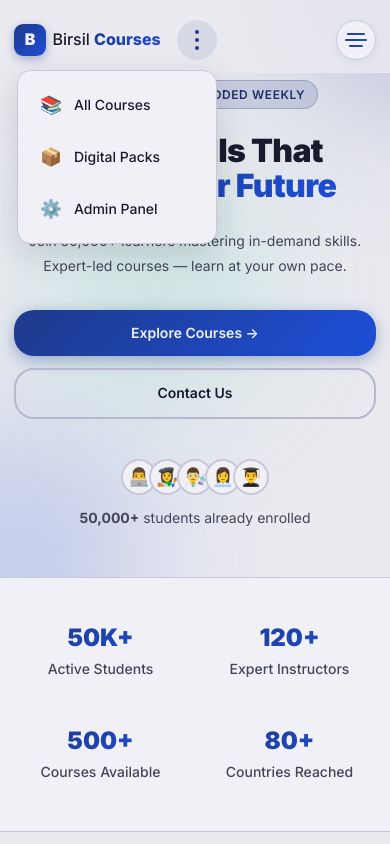
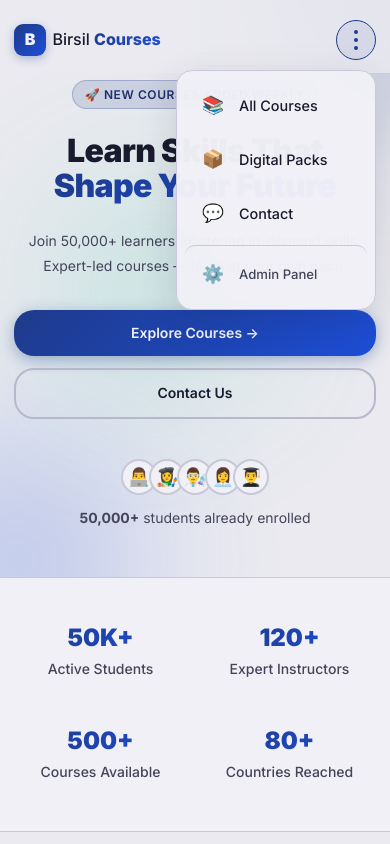
Before and after one commit to maxin3820-jpg/BC, a React (Vite) app: page / in a window 390 px wide. Both pictures are taken after a click on the button "Open menu". Shown: the top 844 px of the page. Built offline with nearby package versions, Linux system fonts and the light colour scheme; no server answers.

Commit message:
Replace mobile hamburger with 3-dot ellipsis dropdown popover menu

```diff
--- a/src/components/Navbar/Navbar.css
+++ b/src/components/Navbar/Navbar.css
@@ -1,19 +1,17 @@
 .navbar {
   position: fixed;
-  top: 0;
-  left: 0;
-  right: 0;
+  top: 0; left: 0; right: 0;
   z-index: 1000;
   padding: 1rem 0;
   transition: all 0.3s ease;
   border-bottom: 1px solid transparent;
-  background: rgba(234, 234, 240, 0.85);
+  background: rgba(234,234,240,0.85);
   backdrop-filter: blur(12px);
   -webkit-backdrop-filter: blur(12px);
 }
 
 .navbar.scrolled {
-  background: rgba(234, 234, 240, 0.96);
+  background: rgba(234,234,240,0.96);
   border-bottom-color: var(--border);
   padding: 0.75rem 0;
   box-shadow: 0 2px 16px rgba(26,26,46,0.08);
@@ -23,7 +21,6 @@
   display: flex;
   align-items: center;
   gap: 1.5rem;
-  position: relative;
 }
 
 /* ===== LOGO ===== */
@@ -36,7 +33,6 @@
   font-size: 1.15rem;
   font-weight: 500;
   flex-shrink: 0;
-  z-index: 1001;
 }
 
 .navbar-logo strong {
@@ -48,21 +44,16 @@
 }
 
 .logo-icon {
-  width: 36px;
-  height: 36px;
+  width: 36px; height: 36px;
   border-radius: 9px;
   background: var(--grad-primary);
-  display: flex;
-  align-items: center;
-  justify-content: center;
-  font-weight: 900;
-  font-size: 1.1rem;
-  color: #F0F0F6;
+  display: flex; align-items: center; justify-content: center;
+  font-weight: 900; font-size: 1.1rem; color: #F0F0F6;
   flex-shrink: 0;
-  box-shadow: 0 3px 10px rgba(30,58,138,0.35);
+  box-shadow: 0 3px 10px rgba(30,58,138,0.3);
 }
 
-/* ===== DESKTOP NAV LINKS ===== */
+/* ===== DESKTOP NAV ===== */
 .navbar-links {
   display: flex;
   align-items: center;
@@ -92,207 +83,27 @@
   font-weight: 600;
 }
 
-/* Hide mobile CTA on desktop */
-.nav-mobile-cta { display: none; }
+.navbar-cta { flex-shrink: 0; }
 
-/* ===== DESKTOP CTA ===== */
-.navbar-cta {
-  flex-shrink: 0;
+/* ===== HIDE DESKTOP NAV ON MOBILE ===== */
+@media (max-width: 768px) {
+  .navbar-links { display: none; }
+  .navbar-cta { display: none; }
 }
 
-/* ===== HAMBURGER ===== */
-.hamburger {
+/* ===== MOBILE 3-DOT MENU ===== */
+/* Hidden on desktop */
+.mobile-menu-wrap {
   display: none;
-  flex-direction: column;
-  justify-content: center;
-  align-items: center;
-  gap: 4px;
-  background: var(--bg-card);
-  border: 1.5px solid var(--border);
-  cursor: pointer;
-  padding: 0;
-  width: 46px;
-  height: 36px;
-  flex-shrink: 0;
-  z-index: 1001;
+  position: relative;
   margin-left: auto;
-  border-radius: 100px;
-  transition: all 0.25s ease;
-  box-shadow: 0 2px 8px rgba(30,58,138,0.08);
 }
 
-.hamburger:hover {
-  border-color: var(--primary);
-  background: rgba(30,58,138,0.06);
-  box-shadow: 0 2px 12px rgba(30,58,138,0.15);
-  transform: scale(1.04);
+@media (max-width: 768px) {
+  .mobile-menu-wrap { display: block; }
 }
 
-.hamburger span {
-  display: block;
-  height: 2px;
-  border-radius: 10px;
-  background: linear-gradient(90deg, var(--primary), var(--secondary));
-  transition: all 0.35s cubic-bezier(0.4, 0, 0.2, 1);
-  transform-origin: center;
-}
-
-.hamburger span:nth-child(1) { width: 18px; }
-.hamburger span:nth-child(2) { width: 22px; }
-.hamburger span:nth-child(3) { width: 14px; }
-
-/* Open state — morphs to X */
-.hamburger.open {
-  border-color: var(--primary);
-  background: rgba(30,58,138,0.08);
-}
-.hamburger.open span:nth-child(1) {
-  width: 20px;
-  transform: translateY(6px) rotate(45deg);
-}
-.hamburger.open span:nth-child(2) {
-  opacity: 0;
-  width: 0;
-}
-.hamburger.open span:nth-child(3) {
-  width: 20px;
-  transform: translateY(-6px) rotate(-45deg);
-}
-
-/* ===== MOBILE BACKDROP ===== */
-.nav-backdrop {
-  position: fixed;
-  inset: 0;
-  background: rgba(26,26,46,0.3);
-  backdrop-filter: blur(2px);
-  z-index: 998;
-  animation: fadeIn 0.2s ease;
-}
-
-@keyframes fadeIn {
-  from { opacity: 0; }
-  to { opacity: 1; }
-}
-
-/* ===== 1024px — shrink links ===== */
-@media (max-width: 1024px) {
-  .navbar-links a {
-    padding: 0.5rem 0.625rem;
-    font-size: 0.8rem;
-  }
-  .navbar-inner { gap: 1rem; }
-}
-
-/* ===== 768px — MOBILE MENU ===== */
-@media (max-width: 768px) {
-  .hamburger { display: flex; }
-  .navbar-cta { display: none; } /* hide desktop CTA, show mobile one inside nav */
-
-  .navbar-links {
-    position: fixed;
-    top: 65px;
-    left: 0;
-    right: 0;
-    flex-direction: column;
-    align-items: stretch;
-    gap: 0;
-    background: rgba(240, 240, 246, 0.98);
-    backdrop-filter: blur(20px);
-    -webkit-backdrop-filter: blur(20px);
-    border-bottom: 1px solid var(--border);
-    padding: 0.5rem 1rem 1rem;
-    z-index: 999;
-    box-shadow: 0 12px 40px rgba(26,26,46,0.12);
-
-    /* Hidden state */
-    opacity: 0;
-    transform: translateY(-6px);
-    pointer-events: none;
-    transition: opacity 0.2s ease, transform 0.2s ease;
-  }
-
-  .navbar.scrolled ~ * .navbar-links,
-  .navbar-links {
-    top: 65px;
-  }
-
-  .navbar-links.open {
-    opacity: 1;
-    transform: translateY(0);
-    pointer-events: all;
-  }
-
-  .navbar-links a {
-    font-size: 0.95rem;
-    font-weight: 500;
-    padding: 0.875rem 0.75rem;
-    border-radius: var(--radius-sm);
-    color: var(--text-primary);
-    border-bottom: 1px solid rgba(200,200,216,0.5);
-    min-height: 52px;
-    display: flex;
-    align-items: center;
-    letter-spacing: 0.01em;
-  }
-
-  .navbar-links a:last-of-type {
-    border-bottom: none;
-  }
-
-  .navbar-links a.active {
-    color: var(--primary);
-    font-weight: 600;
-    background: rgba(30,58,138,0.06);
-  }
-
-  .navbar-links a:hover {
-    background: rgba(30,58,138,0.05);
-    color: var(--primary);
-  }
-
-  /* Mobile CTA inside nav */
-  .nav-mobile-cta {
-    display: block;
-    padding-top: 0.875rem;
-    border-top: 1px solid var(--border);
-    margin-top: 0.25rem;
-  }
-
-  .nav-mobile-cta .btn {
-    width: 100%;
-    justify-content: center;
-  }
-}
-
-/* ===== 480px ===== */
-@media (max-width: 480px) {
-  .navbar { padding: 0.75rem 0; }
-  .navbar.scrolled { padding: 0.625rem 0; }
-  .logo-icon { width: 32px; height: 32px; font-size: 1rem; }
-  .navbar-logo { font-size: 1rem; gap: 0.4rem; }
-  .hamburger { width: 40px; height: 40px; }
-  .navbar-links { top: 58px; }
-}
-
-/* ===== 360px ===== */
-@media (max-width: 360px) {
-  .navbar-logo > span { display: none; }
-  .navbar-links { top: 55px; }
-  .navbar-links a { font-size: 0.9rem; padding: 0.75rem 0.875rem; }
-}
-
-/* ===== 3-DOT MENU — MOBILE ONLY ===== */
-.dots-menu {
-  display: none; /* hidden on desktop */
-  position: relative;
-}
-
-/* Show only on mobile */
-@media (max-width: 768px) {
-  .dots-menu { display: block; }
-}
-
-/* Trigger button — vertical 3 dots */
+/* 3-dot trigger button */
 .dots-btn {
   display: flex;
   flex-direction: column;
@@ -303,11 +114,16 @@
   height: 40px;
   border-radius: 50%;
   background: none;
-  border: none;
+  border: 1.5px solid var(--border);
   cursor: pointer;
-  transition: background 0.2s ease;
-  padding: 0;
+  transition: all 0.2s ease;
   flex-shrink: 0;
+}
+
+.dots-btn:hover,
+.dots-btn.open {
+  background: rgba(30,58,138,0.08);
+  border-color: var(--primary);
 }
 
 .dots-btn span {
@@ -316,41 +132,48 @@
   height: 4px;
   border-radius: 50%;
   background: var(--text-primary);
-  transition: all 0.2s ease;
+  transition: background 0.2s ease;
 }
 
-.dots-btn:hover,
-.dots-btn.active {
-  background: rgba(30,58,138,0.09);
-}
+.dots-btn.open span { background: var(--primary); }
 
-.dots-btn.active span {
-  background: var(--primary);
-}
-
-/* Dropdown */
-.dots-dropdown {
+/* ===== DROPDOWN POPOVER ===== */
+.mobile-dropdown {
   position: absolute;
   top: calc(100% + 10px);
   right: 0;
-  min-width: 200px;
-  background: var(--bg-card);
+  width: 220px;
+  background: rgba(240,240,246,0.98);
+  backdrop-filter: blur(20px);
+  -webkit-backdrop-filter: blur(20px);
   border: 1px solid var(--border);
-  border-radius: 14px;
-  box-shadow: 0 8px 32px rgba(26,26,46,0.14);
-  padding: 0.5rem;
-  z-index: 1002;
-  animation: dotsSlideIn 0.18s ease;
-  backdrop-filter: blur(12px);
+  border-radius: 16px;
+  box-shadow: 0 12px 40px rgba(26,26,46,0.14);
+  overflow: hidden;
+
+  /* Hidden state */
+  opacity: 0;
+  transform: translateY(-6px) scale(0.97);
+  transform-origin: top right;
+  pointer-events: none;
+  transition: opacity 0.2s ease, transform 0.2s ease;
+  z-index: 999;
 }
 
-@keyframes dotsSlideIn {
-  from { opacity: 0; transform: translateY(-6px) scale(0.97); }
-  to   { opacity: 1; transform: translateY(0) scale(1); }
+.mobile-dropdown.open {
+  opacity: 1;
+  transform: translateY(0) scale(1);
+  pointer-events: all;
 }
 
-/* Links inside dropdown */
-.dots-link {
+.mobile-dropdown-inner {
+  padding: 0.5rem;
+  display: flex;
+  flex-direction: column;
+  gap: 2px;
+}
+
+.mobile-dropdown-inner a {
   display: flex;
   align-items: center;
   gap: 0.75rem;
@@ -358,17 +181,60 @@
   border-radius: 10px;
   text-decoration: none;
   color: var(--text-primary);
-  font-size: var(--font-size-sm);
+  font-size: 0.9rem;
   font-weight: 500;
   transition: all 0.15s ease;
 }
 
-.dots-link:hover {
+.mobile-dropdown-inner a:hover {
   background: rgba(30,58,138,0.07);
   color: var(--primary);
 }
 
-.dots-link-icon {
+.mobile-dropdown-inner a.active {
+  background: rgba(30,58,138,0.1);
+  color: var(--primary);
+  font-weight: 600;
+}
+
+.md-icon {
   font-size: 1.1rem;
   flex-shrink: 0;
+  width: 28px;
+  text-align: center;
 }
+
+/* Admin link gets a subtle separator */
+.md-admin {
+  margin-top: 0.25rem;
+  border-top: 1px solid var(--border) !important;
+  padding-top: 0.875rem !important;
+  color: var(--text-secondary) !important;
+  font-size: 0.82rem !important;
+}
+
+.md-admin:hover {
+  color: var(--primary) !important;
+  background: rgba(30,58,138,0.06) !important;
+}
+
+/* ===== 1024px ===== */
+@media (max-width: 1024px) {
+  .navbar-links a { padding: 0.5rem 0.625rem; font-size: 0.8rem; }
+  .navbar-inner { gap: 1rem; }
+}
+
+/* ===== 480px ===== */
+@media (max-width: 480px) {
+  .navbar { padding: 0.75rem 0; }
+  .navbar.scrolled { padding: 0.625rem 0; }
+  .logo-icon { width: 32px; height: 32px; font-size: 1rem; }
+  .navbar-logo { font-size: 1rem; gap: 0.4rem; }
+  .mobile-dropdown { width: 200px; }
+}
+
+/* ===== 360px ===== */
+@media (max-width: 360px) {
+  .navbar-logo > span { display: none; }
+  .mobile-dropdown { width: 185px; right: -0.5rem; }
+}
--- a/src/components/Navbar/Navbar.jsx
+++ b/src/components/Navbar/Navbar.jsx
@@ -5,9 +5,8 @@ import './Navbar.css'
 const Navbar = () => {
   const [scrolled, setScrolled] = useState(false)
   const [menuOpen, setMenuOpen] = useState(false)
-  const [dotsOpen, setDotsOpen] = useState(false)
   const location = useLocation()
-  const dotsRef = useRef(null)
+  const menuRef = useRef(null)
 
   useEffect(() => {
     const handleScroll = () => setScrolled(window.scrollY > 20)
@@ -15,28 +14,24 @@ const Navbar = () => {
     return () => window.removeEventListener('scroll', handleScroll)
   }, [])
 
-  // Close both menus on route change
+  // Close on route change
+  useEffect(() => { setMenuOpen(false) }, [location])
+
+  // Close on outside click
   useEffect(() => {
-    setMenuOpen(false)
-    setDotsOpen(false)
-  }, [location])
-
-  // Lock body scroll when hamburger menu is open
-  useEffect(() => {
-    document.body.style.overflow = menuOpen ? 'hidden' : ''
-    return () => { document.body.style.overflow = '' }
-  }, [menuOpen])
-
-  // Close dots menu when clicking outside
-  useEffect(() => {
-    const handleClickOutside = (e) => {
-      if (dotsRef.current && !dotsRef.current.contains(e.target)) {
-        setDotsOpen(false)
+    if (!menuOpen) return
+    const handleClick = (e) => {
+      if (menuRef.current && !menuRef.current.contains(e.target)) {
+        setMenuOpen(false)
       }
     }
-    if (dotsOpen) document.addEventListener('mousedown', handleClickOutside)
-    return () => document.removeEventListener('mousedown', handleClickOutside)
-  }, [dotsOpen])
+    document.addEventListener('mousedown', handleClick)
+    document.addEventListener('touchstart', handleClick)
+    return () => {
+      document.removeEventListener('mousedown', handleClick)
+      document.removeEventListener('touchstart', handleClick)
+    }
+  }, [menuOpen])
 
   return (
     <header className={`navbar ${scrolled ? 'scrolled' : ''}`}>
@@ -49,73 +44,51 @@ const Navbar = () => {
         </Link>
 
         {/* Desktop Nav Links */}
-        <nav className={`navbar-links ${menuOpen ? 'open' : ''}`}>
-          <NavLink to="/" end onClick={() => setMenuOpen(false)}>Home</NavLink>
-          <NavLink to="/courses" onClick={() => setMenuOpen(false)}>Courses</NavLink>
-          <NavLink to="/packs" onClick={() => setMenuOpen(false)}>Packs</NavLink>
-          <NavLink to="/contact" onClick={() => setMenuOpen(false)}>Contact</NavLink>
-          <div className="nav-mobile-cta">
-            <Link to="/courses" className="btn btn-primary" onClick={() => setMenuOpen(false)}>
-              Browse Courses
-            </Link>
-          </div>
+        <nav className="navbar-links">
+          <NavLink to="/" end>Home</NavLink>
+          <NavLink to="/courses">Courses</NavLink>
+          <NavLink to="/packs">Packs</NavLink>
+          <NavLink to="/contact">Contact</NavLink>
         </nav>
 
         {/* Desktop CTA */}
         <div className="navbar-cta">
-          <Link to="/courses" className="btn btn-primary btn-sm">
-            Browse Courses
-          </Link>
+          <Link to="/courses" className="btn btn-primary btn-sm">Browse Courses</Link>
         </div>
 
-        {/* ===== 3-DOT MENU (mobile only) ===== */}
-        <div className="dots-menu" ref={dotsRef}>
+        {/* Mobile 3-dot button */}
+        <div className="mobile-menu-wrap" ref={menuRef}>
           <button
-            className={`dots-btn ${dotsOpen ? 'active' : ''}`}
-            onClick={() => setDotsOpen(!dotsOpen)}
-            aria-label="Quick menu"
-            aria-expanded={dotsOpen}
+            className={`dots-btn ${menuOpen ? 'open' : ''}`}
+            onClick={() => setMenuOpen(!menuOpen)}
+            aria-label="Open menu"
+            aria-expanded={menuOpen}
           >
             <span></span>
             <span></span>
             <span></span>
           </button>
 
-          {dotsOpen && (
-            <div className="dots-dropdown">
-              <Link to="/courses" className="dots-link" onClick={() => setDotsOpen(false)}>
-                <span className="dots-link-icon">📚</span>
-                All Courses
-              </Link>
-              <Link to="/packs" className="dots-link" onClick={() => setDotsOpen(false)}>
-                <span className="dots-link-icon">📦</span>
-                Digital Packs
-              </Link>
-              <Link to="/admin" className="dots-link" onClick={() => setDotsOpen(false)}>
-                <span className="dots-link-icon">⚙️</span>
-                Admin Panel
+          {/* Dropdown popover */}
+          <div className={`mobile-dropdown ${menuOpen ? 'open' : ''}`} role="menu">
+            <div className="mobile-dropdown-inner">
+              <NavLink to="/courses" onClick={() => setMenuOpen(false)}>
+                <span className="md-icon">📚</span> All Courses
+              </NavLink>
+              <NavLink to="/packs" onClick={() => setMenuOpen(false)}>
+                <span className="md-icon">📦</span> Digital Packs
+              </NavLink>
+              <NavLink to="/contact" onClick={() => setMenuOpen(false)}>
+                <span className="md-icon">💬</span> Contact
+              </NavLink>
+              <Link to="/admin" className="md-admin" onClick={() => setMenuOpen(false)}>
+                <span className="md-icon">⚙️</span> Admin Panel
               </Link>
             </div>
-          )}
+          </div>
         </div>
 
-        {/* Hamburger */}
-        <button
-          className={`hamburger ${menuOpen ? 'open' : ''}`}
-          onClick={() => setMenuOpen(!menuOpen)}
-          aria-label={menuOpen ? 'Close menu' : 'Open menu'}
-          aria-expanded={menuOpen}
-        >
-          <span></span>
-          <span></span>
-          <span></span>
-        </button>
       </div>
-
-      {/* Mobile overlay backdrop */}
-      {menuOpen && (
-        <div className="nav-backdrop" onClick={() => setMenuOpen(false)} />
-      )}
     </header>
   )
 }
```
